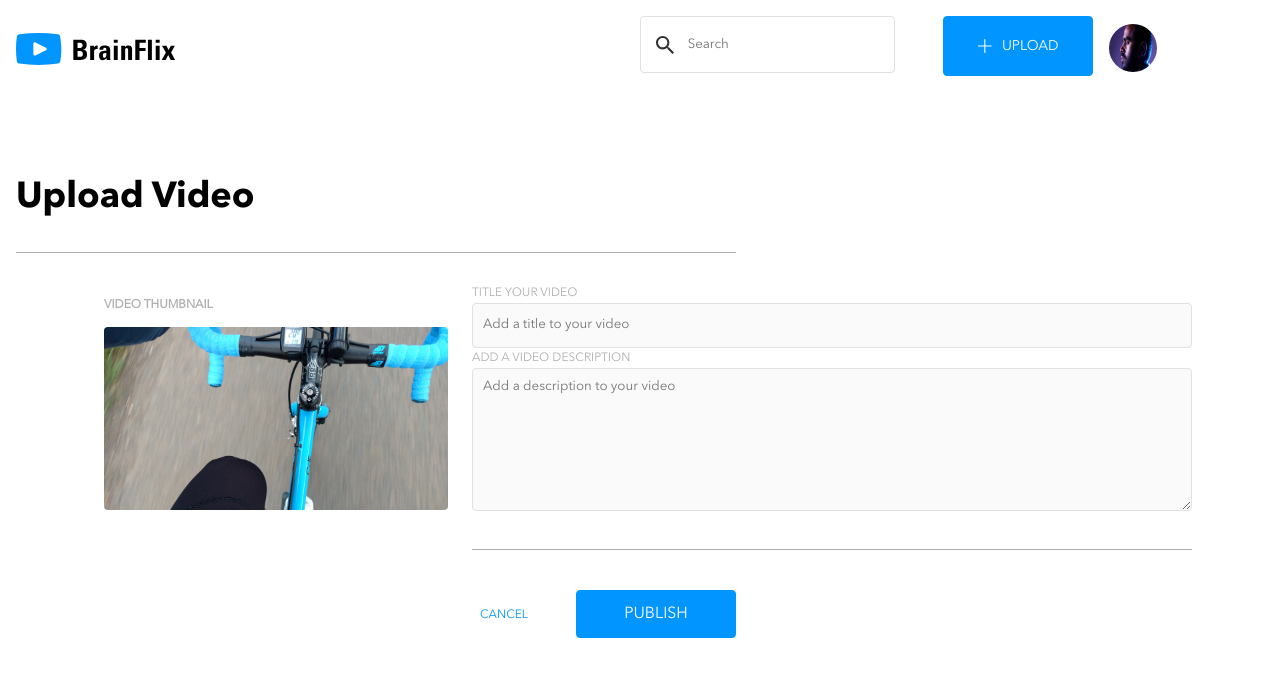
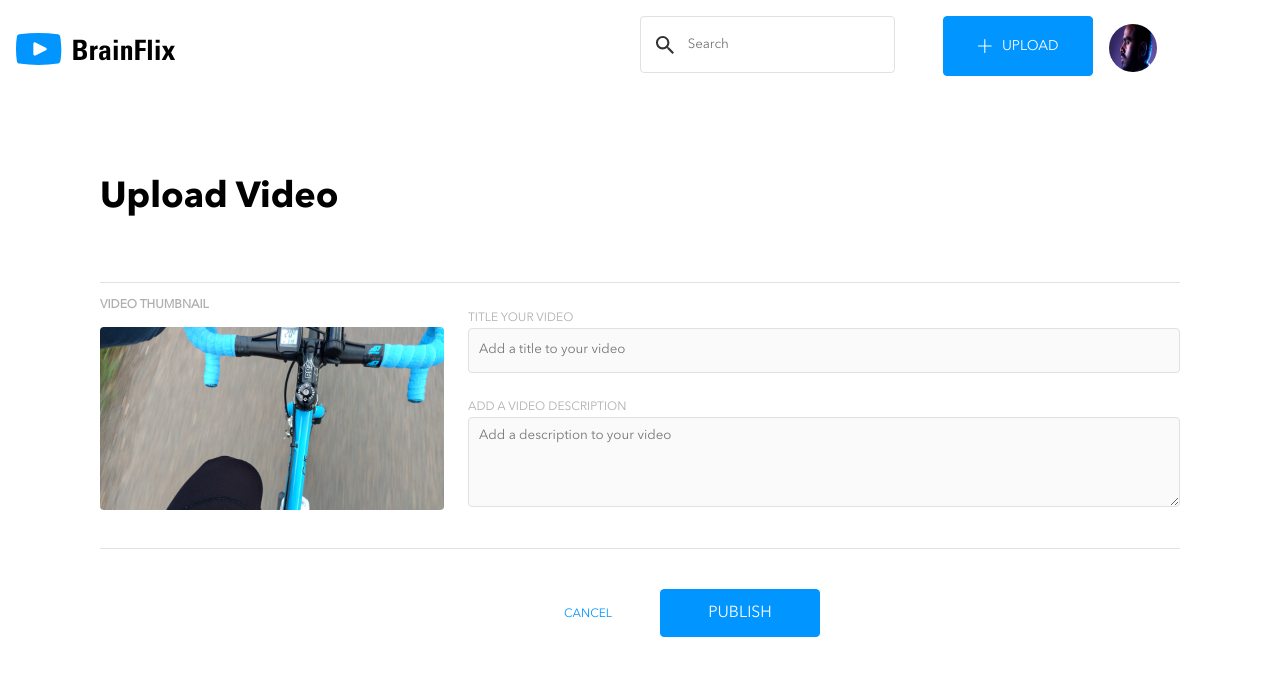
Before and after one commit to qmya/qandeel-mya-brainflix, a React (Create React App) app in the folder Sprint-2/: page /UploadPage in a window 1280 px wide. Shown: the top 676 px of the page. Built offline with nearby package versions, Linux system fonts and the light colour scheme.

Commit message:
Styling for homepage and uploadpage

```diff
--- a/Sprint-2/src/components/HeroVideo/HeroVideo.js
+++ b/Sprint-2/src/components/HeroVideo/HeroVideo.js
@@ -9,6 +9,7 @@ const HeroVideo =(props)=>{
       return (
 
         <div className ="herovideo" >
+          <div className="herovideo__desktop">
          <img  className ="herovideo" src ={props.HeroHeading.image} alt="hero image"/>
          {/* <img className ="herovideo__video" src ={MainVideo} alt="main video of the site"/> */}
         <div className="herovideo__controller">
@@ -16,12 +17,14 @@ const HeroVideo =(props)=>{
         <img className ="herovideo__playicon" src ={PlayIcon} alt="main video of the site"/>
         </div>
 
-        <div className ="herovideo__line"><div className ="herovideo__insideline"></div></div>
+        <div className ="herovideo__line"><div className ="herovideo__insideline"></div>
+        <div className="herovideo__time">0:00/0:42</div>
+        </div>
         <div className ="herovideo__righticons">
         <img className ="herovideo__fullscreen" src ={FullScreen} alt="main video of the site"/>
         <img className ="herovideo__volume" src ={FullVolume} alt="main video of the site"/>
         </div>
-
+        </div>
         </div>
         </div>
 
--- a/Sprint-2/src/components/HeroVideo/HeroVideo.scss
+++ b/Sprint-2/src/components/HeroVideo/HeroVideo.scss
@@ -6,20 +6,42 @@
     width: 100%;
     position: relative;
     @include tablet {
+        display: flex;
+        justify-content: center;
+        background-color: black;
+        width: 100%;
         min-height: 400px;
     }
     @include desktop {
-        // background-color: black;
-        // width: 944px;
         max-height: 540px;
+    }
+    &__desktop {
+        display: flex;
+        justify-content: center;
+        @include tablet {
+            width: 700px;
+        }
+        @include desktop {
+            width: 944px;
+        }
     }
     &__controller {
         display: flex;
         position: absolute;
         bottom: 8px;
-        margin-left: 8px;
+        justify-content: center;
         @include tablet {
-            margin-left: 24px;
+            // margin-left: 24px;
+        }
+        // @include desktop {
+        //     display: flex;
+        //     justify-content: center;
+        // }
+    }
+    &__time {
+        @include tablet {
+            color: white;
+            margin-left: 16px;
         }
     }
     &__video {
--- a/Sprint-2/src/pages/HomePage.js
+++ b/Sprint-2/src/pages/HomePage.js
@@ -72,6 +72,17 @@ class HomePage extends Component {
     }
 
   }
+  //Adding comment to the comment section
+  // handleSubmit = (event) => {
+  //   event.preventDefault();
+  //   this.video(event.target.name.value);
+  //   this.video(event.target.date.value);
+  //   this.video(event.target.message.value);
+  //   event.target.reset();
+  //   this.setState({
+  //     loading: false,
+  //   });
+  // };
 
     render() {
       let filtered =this.state.NextVideo.filter(video =>{
@@ -85,7 +96,7 @@ class HomePage extends Component {
         <div className="HomePage__container">
      <div className="HomePage__wrap">
         <SubHeading HeroHeading={this.state.HeroHeading}/>
-        <Form/>
+        <Form handleSubmit={this.handleSubmit}/>
 
         <Comments commentList={this.state.HeroHeading.comments}/>
         </div>
--- a/Sprint-2/src/pages/UploadPage/UploadPage.scss
+++ b/Sprint-2/src/pages/UploadPage/UploadPage.scss
@@ -6,16 +6,28 @@
 
 .upload {
     padding-left: 16px;
+    padding-right: 16px;
+    @include tablet {
+        padding-left: 24px;
+        padding-right: 24px;
+    }
+    @include desktop {
+        padding-left: 100px;
+        padding-right: 100px;
+    }
     &__title {
         padding-top: 24px;
         padding-bottom: 32px;
         @include mobile-heading;
-        border-bottom: 1px solid $silver;
+        border-bottom: 1px solid $mercury;
         width: 288px;
         @include tablet {
             @include tablet-headerone;
             width: 720px;
             padding-top: 48px;
+        }
+        @include desktop {
+            border-bottom: none;
         }
     }
     &__subtitle {
@@ -42,16 +54,23 @@
         width: 288px;
         @include tablet {
             width: 720px;
-            border-bottom: 1px solid $silver;
+            border-bottom: 1px solid $mercury;
+            @include desktop {
+                border-bottom: none;
+            }
         }
         @include desktop {
             margin-left: 24px;
+            padding-top: 25px;
         }
     }
     &__desktop {
-        display: flex;
-        justify-content: center;
-        height: fit-content;
+        @include desktop {
+            display: flex;
+            justify-content: center;
+            border-top: 1px solid $mercury;
+            border-bottom: 1px solid $mercury;
+        }
     }
     &__add {
         box-sizing: border-box;
@@ -65,6 +84,7 @@
         -moz-border-radius: 4px;
         -ms-border-radius: 4px;
         -o-border-radius: 4px;
+        margin-bottom: 24px;
     }
     &__description {
         box-sizing: border-box;
@@ -79,6 +99,9 @@
         -ms-border-radius: 4px;
         -o-border-radius: 4px;
         margin-bottom: 32px;
+        @include desktop {
+            height: 90px;
+        }
     }
     &__buttons {
         box-sizing: border-box;
@@ -87,6 +110,9 @@
             display: flex;
             flex-direction: row-reverse;
             margin-top: 40px;
+        }
+        @include desktop {
+            justify-content: end;
         }
     }
     &__publish {
```
Also changed, not shown: Sprint-2/src/components/Header/Header.scss (+0 -9 lines).
